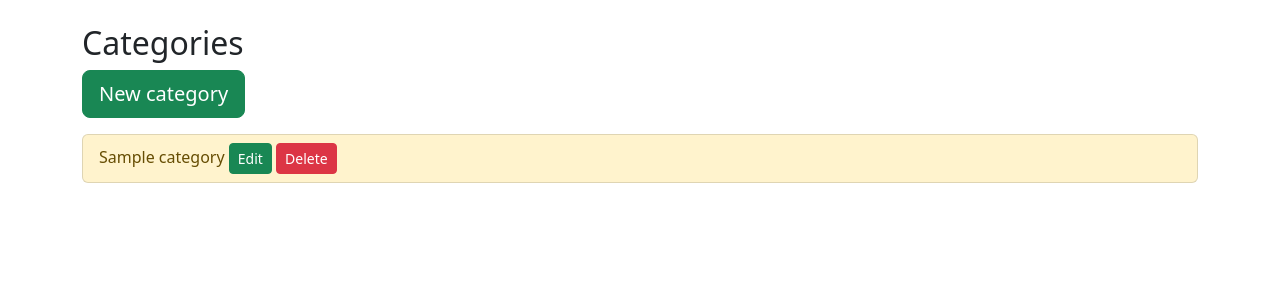
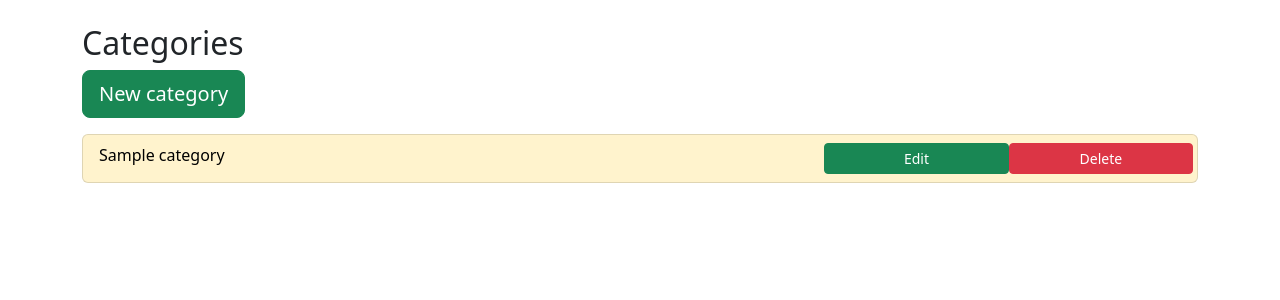
Before and after one commit to pawelsuswal/Shopping-list, a Django app: page /categories/list/ in a window 1280 px wide. Shown: the part 56-356 px from the top of the page. Run offline with Django 3.2, Linux system fonts and the light colour scheme; a user stored in the database is signed in; tables that the repository leaves empty hold one stand-in row (values such as "Sample post"); parts of the project's set-up code (start-up, migrations or seed data) failed here and were passed over; some libraries are stand-ins or nearby versions.

Commit message:
changes in html styling

```diff
--- a/categories/templates/categories/list.html
+++ b/categories/templates/categories/list.html
@@ -20,9 +20,12 @@
     {% for category in categories %}
         {% if category.is_favourite %}
             <li class="list-group-item list-group-item-warning">
-                {{ category.name }}
-                <a href="{% url 'categories:update' slug=category.slug %}" class="btn btn-success btn-sm">Edit</a>
-                <a href="{% url 'categories:delete' slug=category.slug %}" class="btn btn-danger btn-sm">Delete</a>
+                <div class="row">
+                    <span class="col-sm text-black ">{{ category.name }}</span>
+
+                    <a href="{% url 'categories:update' slug=category.slug %}" class="btn btn-success btn-sm col-sm-2">Edit</a>
+                    <a href="{% url 'categories:delete' slug=category.slug %}" class="btn btn-danger btn-sm col-sm-2">Delete</a>
+                </div>
             </li>
         {% endif %}
     {% endfor %}
@@ -31,10 +34,12 @@
 {% block not_favourite_list %}
     {% for category in categories %}
         {% if not category.is_favourite %}
-            <li class="list-group-item ">
-                {{ category.name }}
-                <a href="{% url 'categories:update' slug=category.slug %}" class="btn btn-success btn-sm">Edit</a>
-                <a href="{% url 'categories:delete' slug=category.slug %}" class="btn btn-danger btn-sm">Delete</a>
+            <li class="list-group-item">
+                <div class="row">
+                    <span class="col-sm text-black ">{{ category.name }}</span>
+                    <a href="{% url 'categories:update' slug=category.slug %}" class="btn btn-success btn-sm col-sm-2">Edit</a>
+                    <a href="{% url 'categories:delete' slug=category.slug %}" class="btn btn-danger btn-sm col-sm-2">Delete</a>
+                </div>
             </li>
         {% endif %}
     {% endfor %}
```
